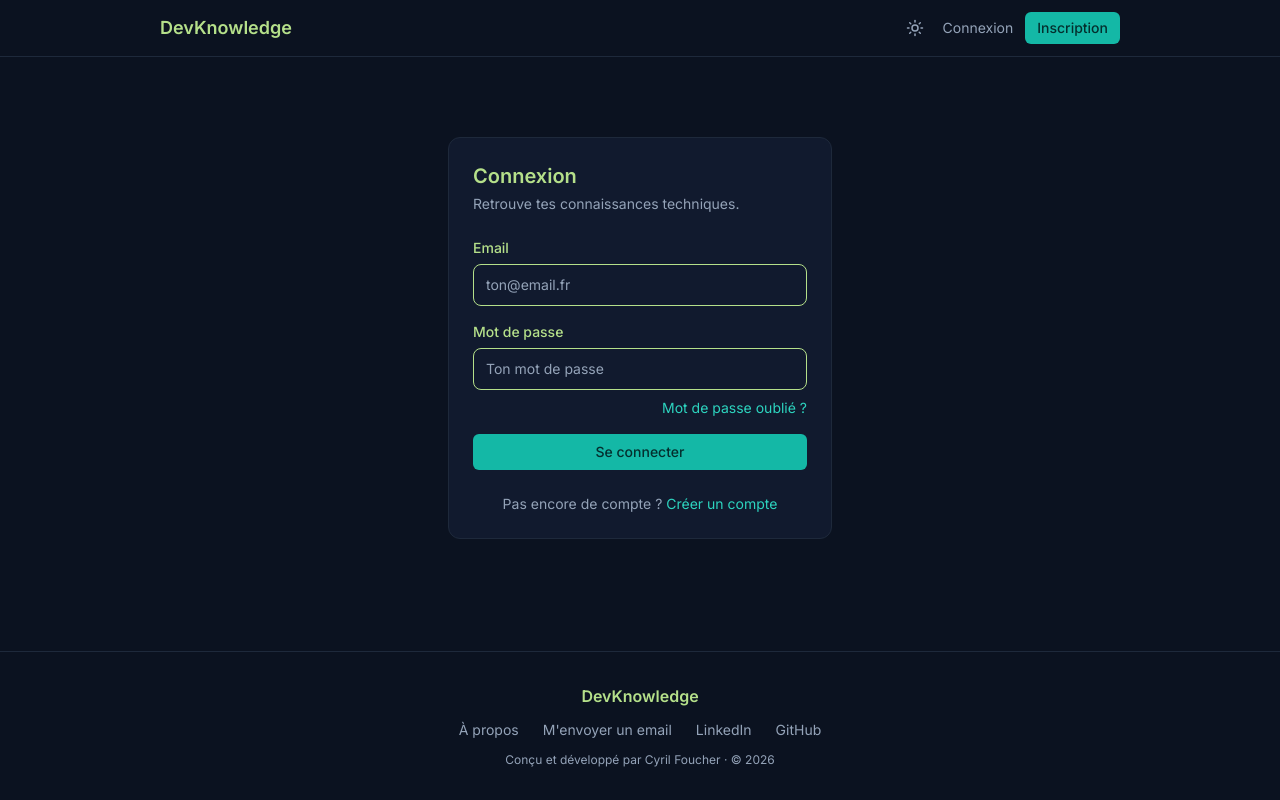
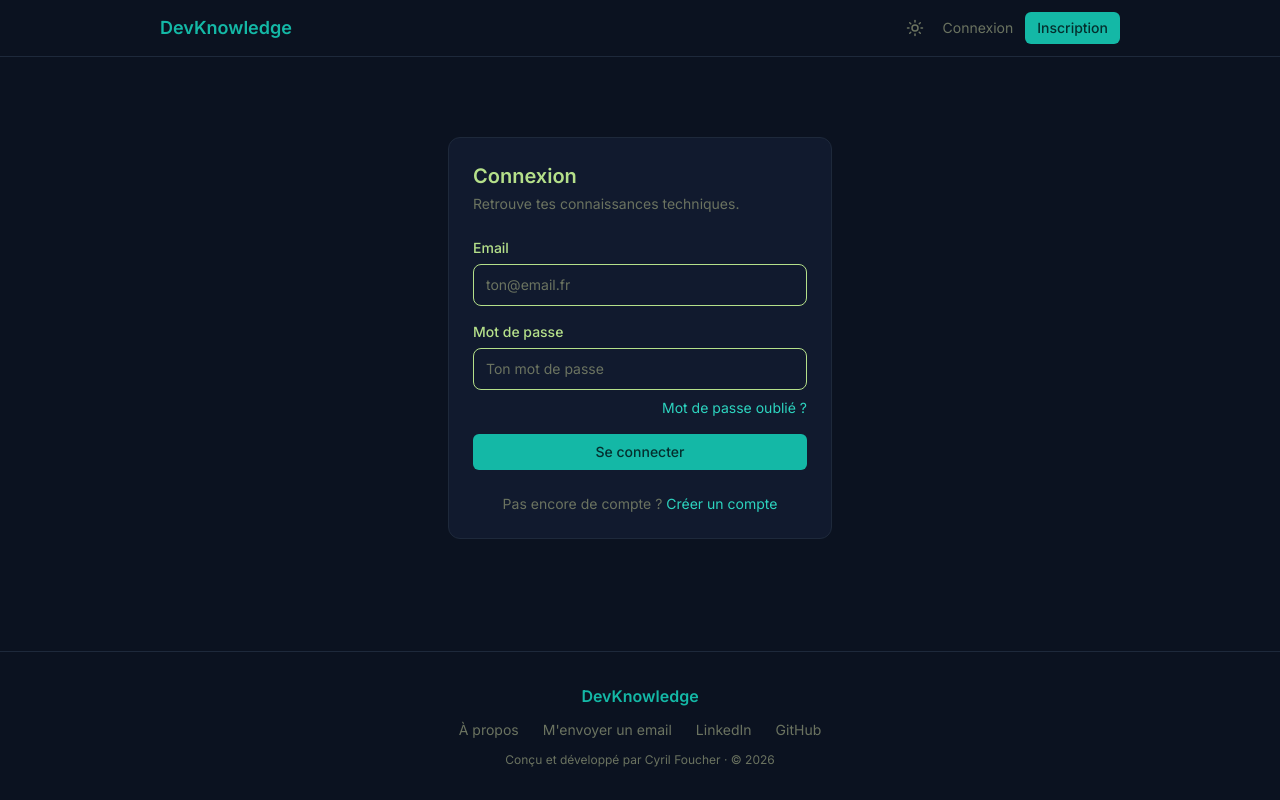
Before and after one commit to cyrilfoucher/knowledge-ai, a React (Vite) app in the folder frontend/: page /login in a window 1280 px wide. Built offline with nearby package versions, Linux system fonts and the light colour scheme; no server answers.

Commit message:
style: ajouter la couleur des titres et ajuster le thème sombre

```diff
--- a/frontend/src/index.css
+++ b/frontend/src/index.css
@@ -4,7 +4,7 @@
   --bg: #f3f7eb;
   --surface: #fbfdf7;
   --border: #dfe8cf;
-  --text: #3f6212;
+  --text: #0f766e;
   --muted: #6b7360;
   --primary: #0d9488;
   --primary-hover: #0f766e;
@@ -12,6 +12,7 @@
   --link: #0d9488;
   --danger: #dc2626;
   --on-danger: #ffffff;
+  --heading: var(--primary);
 }
 
 [data-theme="dark"] {
@@ -19,13 +20,13 @@
   --surface: #111a2e;
   --border: #1e293b;
   --text: #b5e08a;
-  --muted: #94a3b8;
   --primary: #14b8a6;
   --primary-hover: #2dd4bf;
   --on-primary: #042f2e;
   --link: #2dd4bf;
   --danger: #f87171;
   --on-danger: #450a0a;
+  --heading: var(--primary);
 }
 
 @theme inline {
@@ -41,6 +42,7 @@
   --color-link: var(--link);
   --color-danger: var(--danger);
   --color-on-danger: var(--on-danger);
+  --color-heading: var(--heading);
 }
 
 @layer base {
--- a/frontend/src/layouts/Footer.tsx
+++ b/frontend/src/layouts/Footer.tsx
@@ -2,7 +2,7 @@ import { Link } from "react-router-dom";
 
 function Footer() {
   return (
-    <footer className="border-t border-border">
+    <footer className="border-t border-border text-heading">
       <div className="mx-auto max-w-5xl px-4 py-8 text-center sm:px-6 lg:px-8">
         <p className="font-semibold">DevKnowledge</p>
         <div className="mt-3 flex flex-wrap justify-center gap-x-6 gap-y-2 text-sm text-muted">
--- a/frontend/src/layouts/NavBar.tsx
+++ b/frontend/src/layouts/NavBar.tsx
@@ -12,7 +12,7 @@ function NavBar() {
     <header className="border-b border-border">
       <nav className="mx-auto flex max-w-5xl items-center justify-between px-4 py-3 sm:px-6 lg:px-8">
         <div className="flex items-center gap-6">
-          <NavLink to="/" className="text-lg font-semibold">
+          <NavLink to="/" className="text-lg font-semibold text-heading">
             DevKnowledge
           </NavLink>
           {isAuthenticated && (
--- a/frontend/src/pages/KnowledgeDetailPage.tsx
+++ b/frontend/src/pages/KnowledgeDetailPage.tsx
@@ -6,7 +6,7 @@ import Alert from "../components/ui/Alert";
 import Card from "../components/ui/Card";
 import Button from "../components/ui/Button";
 import type { Knowledge } from "../types/knowledge";
-import { ArrowLeft, Trash2 } from "lucide-react";
+import { ArrowLeft, Trash2, Pencil } from "lucide-react";
 
 function KnowledgeDetailPage() {
   const { id } = useParams();
@@ -64,7 +64,13 @@ function KnowledgeDetailPage() {
             {deleteError}
           </Alert>
         )}
-        <div className="mt-6 flex justify-end">
+        <div className="mt-6 flex justify-end gap-3">
+          <Link
+            to={`/knowledge/${id}/edit`}
+            className="inline-flex items-center gap-2 rounded-lg border border-border px-4 py-2 text-sm hover:bg-surface"
+          >
+            <Pencil size={16} /> Modifier
+          </Link>
           <Button
             disabled={deleting}
             onClick={handleDelete}
--- /dev/null
+++ b/frontend/src/pages/KnowledgeEditPage.tsx
@@ -0,0 +1,20 @@
+import { useParams, Link } from "react-router-dom";
+import PageHeader from "../layouts/PageHeader";
+import { ArrowLeft } from "lucide-react";
+
+function KnowledgeEdit() {
+  const { id } = useParams();
+  return (
+    <>
+      <Link
+        to={`/knowledge/${id}`}
+        className="mb-4 inline-flex items-center gap-1 text-sm text-muted hover:text-text"
+      >
+        <ArrowLeft size={16} />
+        Retour à la fiche de connaissance
+      </Link>
+      <PageHeader title="Modifier la fiche" />
+    </>
+  );
+}
+export default KnowledgeEdit;
--- a/frontend/src/routes/AppRoutes.tsx
+++ b/frontend/src/routes/AppRoutes.tsx
@@ -12,6 +12,7 @@ import ForgotPassword from "../pages/ForgotPassword";
 import ResetPassword from "../pages/ResetPassword";
 import MyAccount from "../pages/MyAccount";
 import KnowledgeCreatePage from "../pages/KnowledgeCreatePage";
+import KnowledgeEdit from "../pages/KnowledgeEditPage";
 
 function AppRoutes() {
   return (
@@ -29,6 +30,7 @@ function AppRoutes() {
           <Route path="/knowledge/:id" element={<KnowledgeDetailPage />} />
           <Route path="/knowledge/new" element={<KnowledgeCreatePage />} />
           <Route path="/account" element={<MyAccount />} />
+          <Route path="/knowledge/:id/edit" element={<KnowledgeEdit />} />
         </Route>
       </Route>
       <Route path="*" element={<NotFound />} />
```
